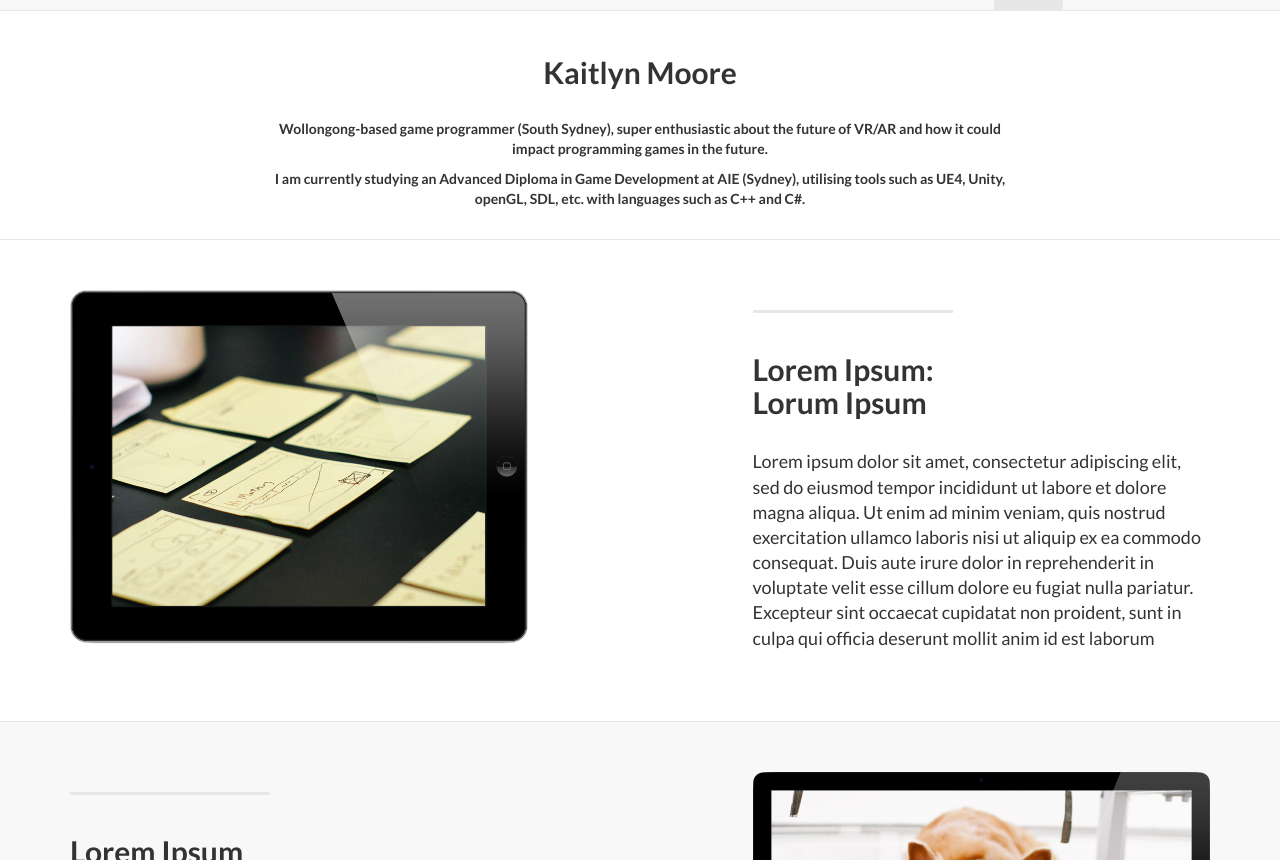
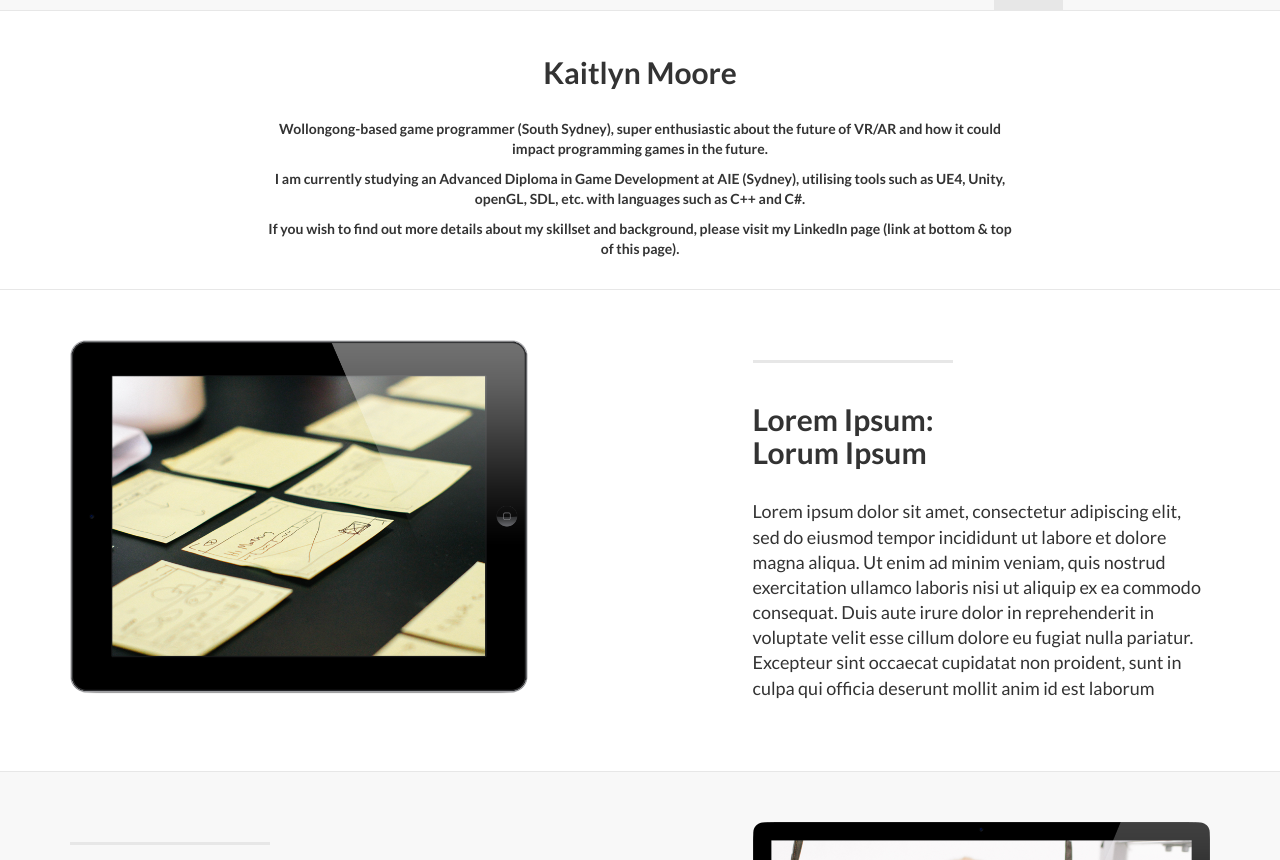
Before and after one commit to kaitlynm1/kaitlynm1.github.io, a Jekyll site: the page built from index.html, in a window 1280 px wide and 900 px high, scrolled down 741 px, cut to the strip 40-900 px from the top of the window. Built offline with Jekyll 4.4.1, drawn with Linux system fonts in a browser that asks for light colours.

Commit message:
Changing About again
Adding "if you wish to know more" etc. stuff, leading pathway to visit
linkedin

```diff
--- a/_includes/about.html
+++ b/_includes/about.html
@@ -8,6 +8,7 @@
                 <!--<p>The Jekyll version is brought to you by <a href="https://github.com/swcool">Shane Weng</a></p>-->
                 <p>Wollongong-based game programmer (South Sydney), super enthusiastic about the future of VR/AR and how it could impact programming games in the future.</p>
                 <p>I am currently studying an Advanced Diploma in Game Development at AIE (Sydney), utilising tools such as UE4, Unity, openGL, SDL, etc. with languages such as C++ and C#.</p>
+                <p>If you wish to find out more details about my skillset and background, please visit my LinkedIn page (link at bottom & top of this page).</p>
                 <br/>
               </div>
         </div>
```
